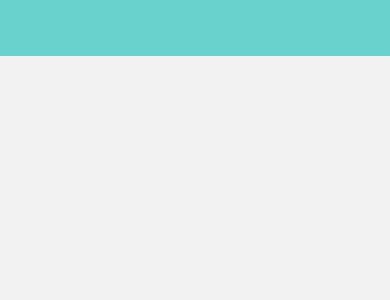
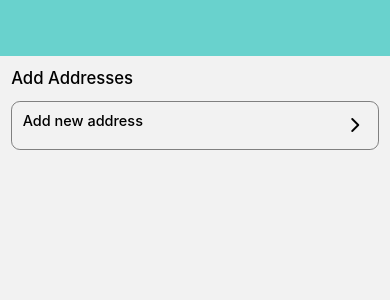
Before and after one commit to I-am-Boora/e-commerce-app, a React Native app: screen /NewAddress in a window 390 px wide. Shown: the top 300 px of the page. Built offline with nearby package versions, Linux system fonts and the light colour scheme; no server answers.

Commit message:
all address show screen added

```diff
--- a/screens/NewAddressScreen.js
+++ b/screens/NewAddressScreen.js
@@ -1,18 +1,51 @@
-import { StyleSheet, Text, View } from "react-native";
+import { StyleSheet, Text, View, Pressable } from "react-native";
 import React from "react";
 import { SafeAreaView } from "react-native-safe-area-context";
-import CustomHeader from "../components/CustomHeader";
-import { scale } from "react-native-size-matters";
+import { moderateScale, scale, verticalScale } from "react-native-size-matters";
 import { COLOR } from "../Constraints/colors";
+import { Feather } from "@expo/vector-icons";
+import { useNavigation } from "@react-navigation/native";
 
 const NewAddressScreen = () => {
+  const navigation = useNavigation();
   return (
     <SafeAreaView>
       <View style={{ height: scale(50), backgroundColor: COLOR.primary }} />
+      <View style={{ paddingHorizontal: scale(10) }}>
+        <Text
+          style={[
+            styles.text,
+            { fontSize: scale(15), marginTop: verticalScale(10) },
+          ]}
+        >
+          Add Addresses
+        </Text>
+        <Pressable
+          style={styles.container}
+          onPress={() => navigation.navigate("AddAddress")}
+        >
+          <Text style={styles.text}>Add new address</Text>
+          <Feather name="chevron-right" size={24} color="black" />
+        </Pressable>
+      </View>
     </SafeAreaView>
   );
 };
 
 export default NewAddressScreen;
 
-const styles = StyleSheet.create({});
+const styles = StyleSheet.create({
+  container: {
+    flexDirection: "row",
+    borderRadius: scale(8),
+    borderWidth: scale(1),
+    borderColor: "grey",
+    padding: moderateScale(10),
+    marginVertical: verticalScale(10),
+    justifyContent: "space-between",
+  },
+  text: {
+    fontSize: scale(13),
+    fontWeight: "500",
+  },
+});
```
